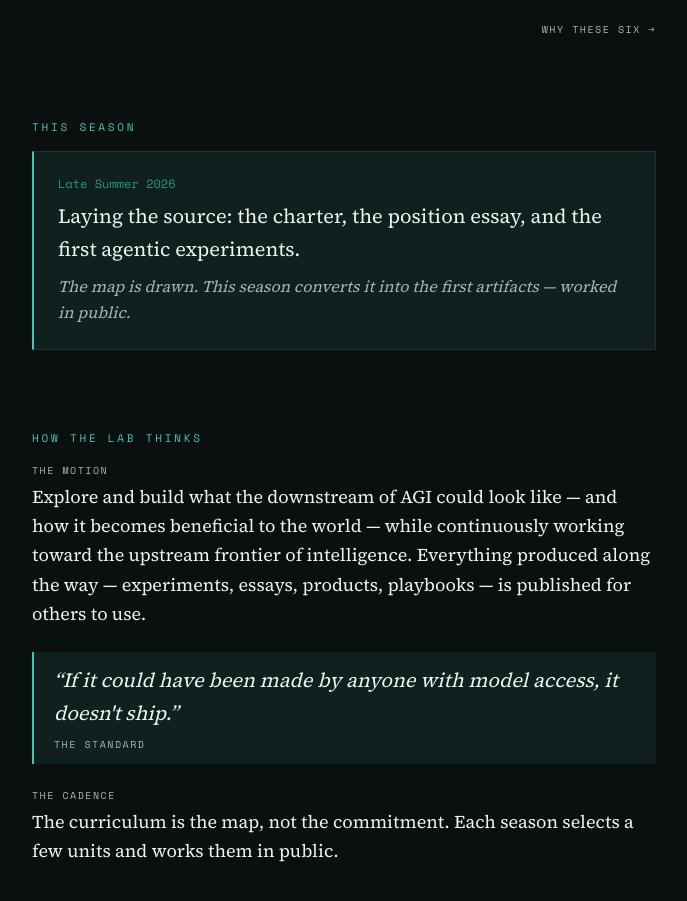
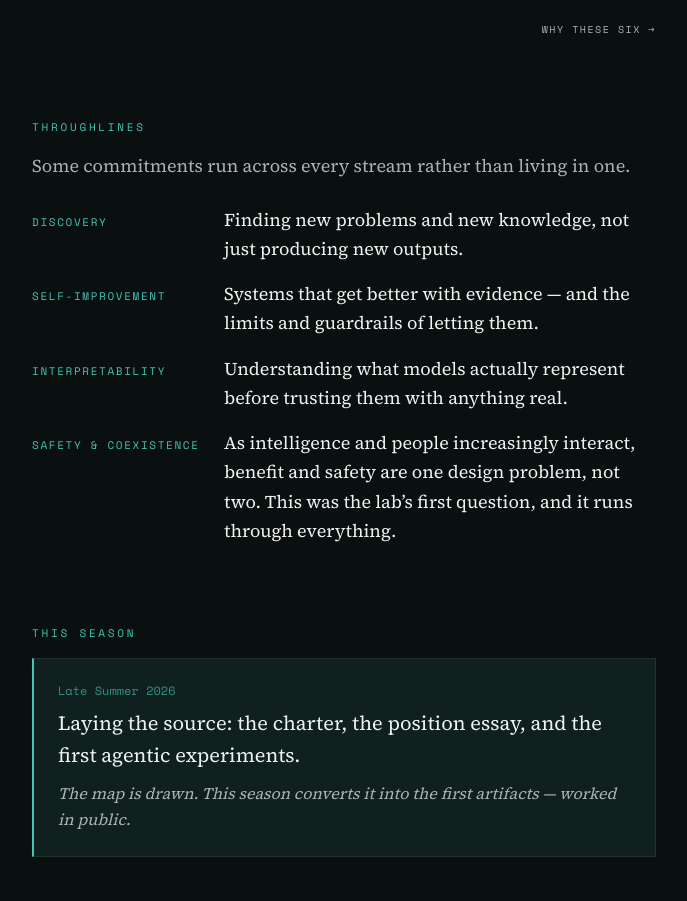
Before and after one commit to prachalabsai/prachalabsai.github.io, a React (Vite) app: page / in a window 1280 px wide. Shown: the part 1325-2226 px from the top of the page, without its empty margins (296-983 px from the left). Built offline with nearby package versions, Linux system fonts and the light colour scheme.

Commit message:
Add throughlines: discovery, self-improvement, interpretability, safety & coexistence
Co-Authored-By: Claude Fable 5 <noreply@anthropic.com>

```diff
--- a/content/streams.ts
+++ b/content/streams.ts
@@ -57,6 +57,35 @@ export const STREAMS: Stream[] = [
   },
 ];
 
+/*
+  Throughlines — commitments that run across every stream rather than living
+  in one. Coexistence was the lab's original question; under the abundance
+  frame it grows into safety as a first-class design concern.
+*/
+export interface Throughline {
+  name: string;
+  note: string;
+}
+
+export const THROUGHLINES: Throughline[] = [
+  {
+    name: 'Discovery',
+    note: 'Finding new problems and new knowledge, not just producing new outputs.',
+  },
+  {
+    name: 'Self-improvement',
+    note: 'Systems that get better with evidence — and the limits and guardrails of letting them.',
+  },
+  {
+    name: 'Interpretability',
+    note: 'Understanding what models actually represent before trusting them with anything real.',
+  },
+  {
+    name: 'Safety & coexistence',
+    note: 'As intelligence and people increasingly interact, benefit and safety are one design problem, not two. This was the lab’s first question, and it runs through everything.',
+  },
+];
+
 /* Derived views — never hand-maintained. As posts and work declare their
    streams, these fill in and every stream-aware view updates itself. */
 export const postsForStream = (n: number): Post[] =>
--- a/pages/Home.tsx
+++ b/pages/Home.tsx
@@ -1,6 +1,7 @@
 import React from 'react';
 import { Link } from 'react-router-dom';
 import { StreamsGrid } from '../components/StreamsGrid';
+import { THROUGHLINES } from '../content/streams';
 import { PostListItem } from '../components/PostListItem';
 import { getAllPosts } from '../content/posts';
 import { WORK } from '../content/work';
@@ -67,6 +68,24 @@ export const Home: React.FC = () => {
           >
             Why these six →
           </Link>
+        </div>
+      </section>
+
+      {/* Throughlines */}
+      <section>
+        <Overline>Throughlines</Overline>
+        <p className="font-serif text-lg leading-relaxed text-[var(--text-muted)] mb-6">
+          Some commitments run across every stream rather than living in one.
+        </p>
+        <div className="space-y-4">
+          {THROUGHLINES.map((t) => (
+            <div key={t.name} className="flex flex-col sm:flex-row sm:items-baseline gap-1 sm:gap-4">
+              <span className="font-mono text-[11px] uppercase tracking-[0.15em] text-accent shrink-0 sm:w-44">
+                {t.name}
+              </span>
+              <p className="font-serif text-lg leading-relaxed text-[var(--text-main)]">{t.note}</p>
+            </div>
+          ))}
         </div>
       </section>
 
```
Also changed, not shown: .claude/settings.json.
